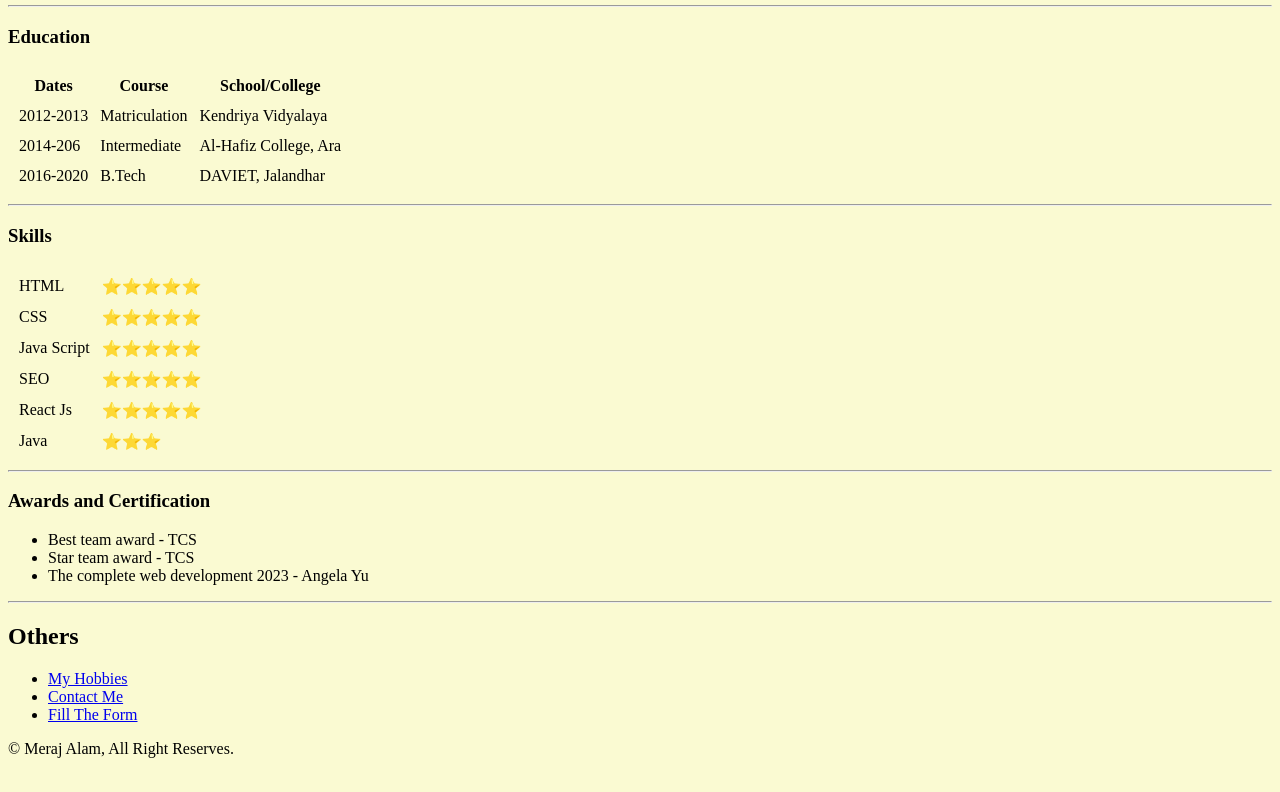
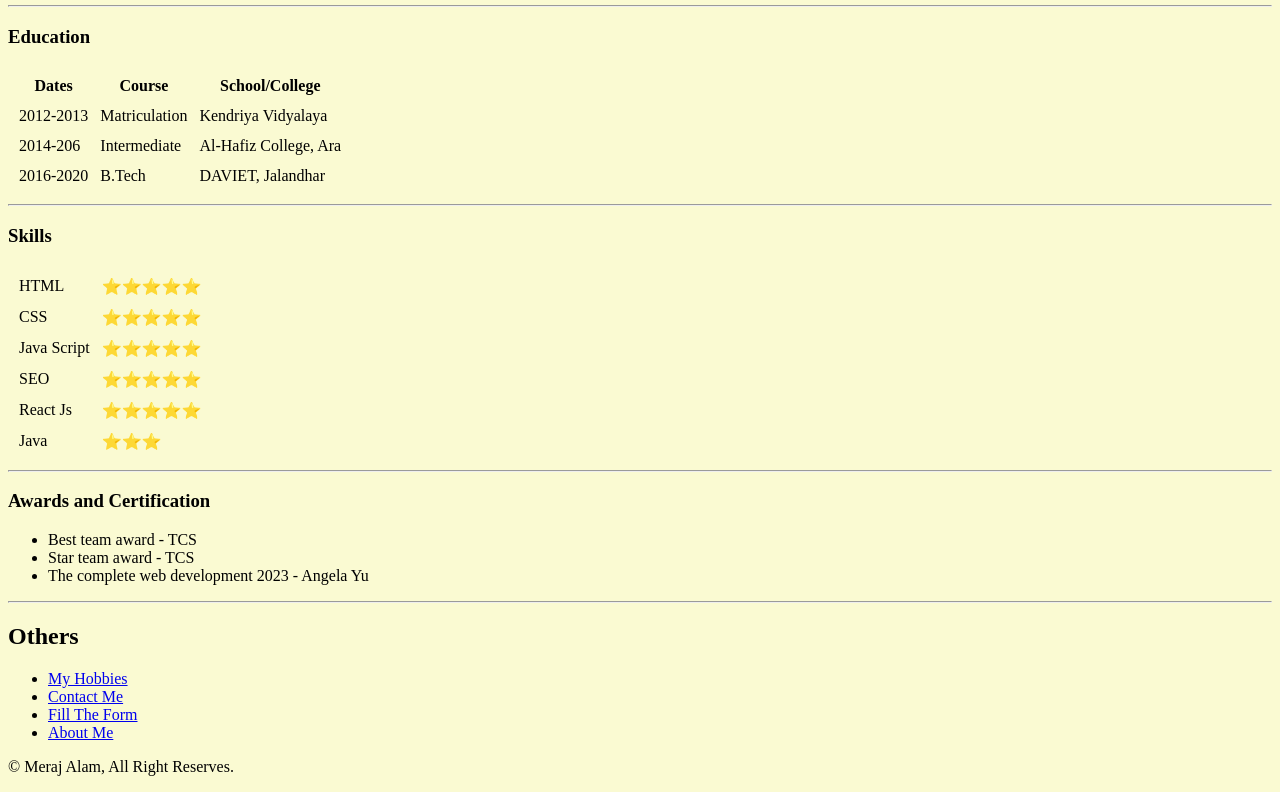
Before and after one commit to meraj184/Resume, a plain HTML site: page index.html in a window 1280 px wide. Shown: the part 588-1380 px from the top of the page. Drawn offline with Linux system fonts and the light colour scheme.

Commit message:
Update index.html
Added about.html link to main document.

```diff
--- a/index.html
+++ b/index.html
@@ -153,6 +153,9 @@
     <li>
       <a href="form.html" target="_blank">Fill The Form</a>
     </li>
+    <li>
+      <a href="about.html" target="_blank">About Me</a>
+    </li>
   </ul>
   <footer>
     <p>© Meraj Alam, All Right Reserves.</p>
```
